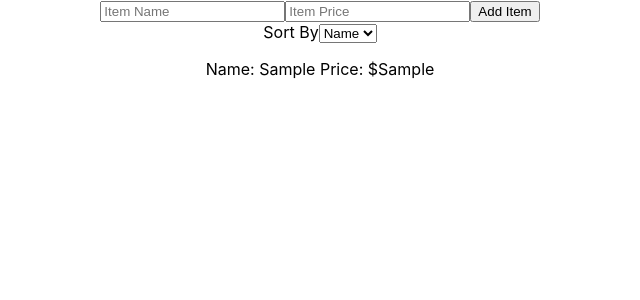
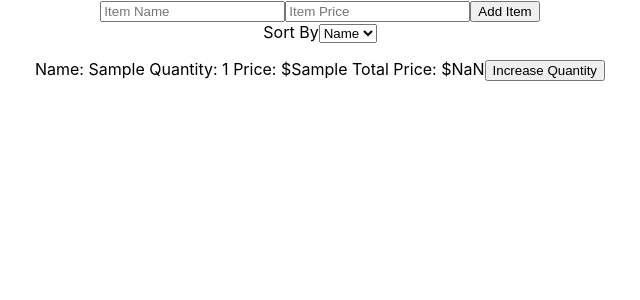
Before and after one commit to kosuo9909/todolist-internship, a React (Create React App) app: page / in a window 1280 px wide. Both pictures are taken after typing "Sample", "Sample" into the empty fields and a click on the button "Add Item". Shown: the top 300 px of the page, without its empty margins (320-960 px from the left). Built offline with nearby package versions, Linux system fonts and the light colour scheme.

Commit message:
implemented increase/decrease functionality

```diff
--- a/src/App.js
+++ b/src/App.js
@@ -14,10 +14,37 @@ function App() {
     localStorage.setItem("items", JSON.stringify(items))
   }, [items])
 
+  const increaseQuantityHandler = (itemToBeFound) => {
+    const updatedItems = items.map(item => {
+
+      if (item === itemToBeFound) {
+        return { ...item, quantity: item.quantity + 1 };
+      }
+
+      return item;
+    });
+
+    setItems(updatedItems);
+  }
+
+  const decreaseQuantityHandler = (itemToBeFound) => {
+    const updatedItems = items.map((item) => {
+      if (item === itemToBeFound) {
+        if (item.quantity > 1) {
+          return {...item, quantity: item.quantity - 1 };
+
+        }
+      }
+      return item
+    })
+
+    setItems(updatedItems);
+  }
+
   return (
     <div className="App">
       <Input addItemHandler={addItemHandler} />
-      <RenderItems items={items}/>
+      <RenderItems items={items} increaseQuantityHandler={increaseQuantityHandler} decreaseQuantityHandler={decreaseQuantityHandler} />
     </div>
   );
 }
--- a/src/components/Input.js
+++ b/src/components/Input.js
@@ -4,7 +4,7 @@ const Input = ({addItemHandler}) => {
     const [name, setName] = useState("");
     const [price, setPrice] = useState("");
     const addItemAndClearInput = ( ) => {
-        addItemHandler({name, price})
+        addItemHandler({name, price, quantity: 1})
         setName('')
         setPrice('')
     }
--- a/src/components/RenderItems.js
+++ b/src/components/RenderItems.js
@@ -1,6 +1,6 @@
 import { useState } from "react";
 
-const RenderItems = ({ items }) => {
+const RenderItems = ({ items, increaseQuantityHandler,decreaseQuantityHandler }) => {
     const [sort, setSort] = useState('')
 
     const sortedItems = [...items]
@@ -17,7 +17,12 @@ const RenderItems = ({ items }) => {
             <option value='name'>Name</option>
             <option value='price'>Price</option>
         </select>
-        {sortedItems.map((item, index) => (<div key={index} ><p>Name: {item.name} Price: ${item.price}</p></div>))}
+        {sortedItems.map((item, index) => (<div key={index} >
+            <p>Name: {item.name} Quantity: {item.quantity} Price: ${item.price} Total Price: ${item.quantity * item.price}
+            <button onClick={() => {increaseQuantityHandler(item)}}>Increase Quantity</button>
+            {item.quantity > 1 && <button onClick={() => {decreaseQuantityHandler(item)}}>Decrease Quantity</button>}
+            </p>
+        </div>))}
     </div>
 };
 
```
